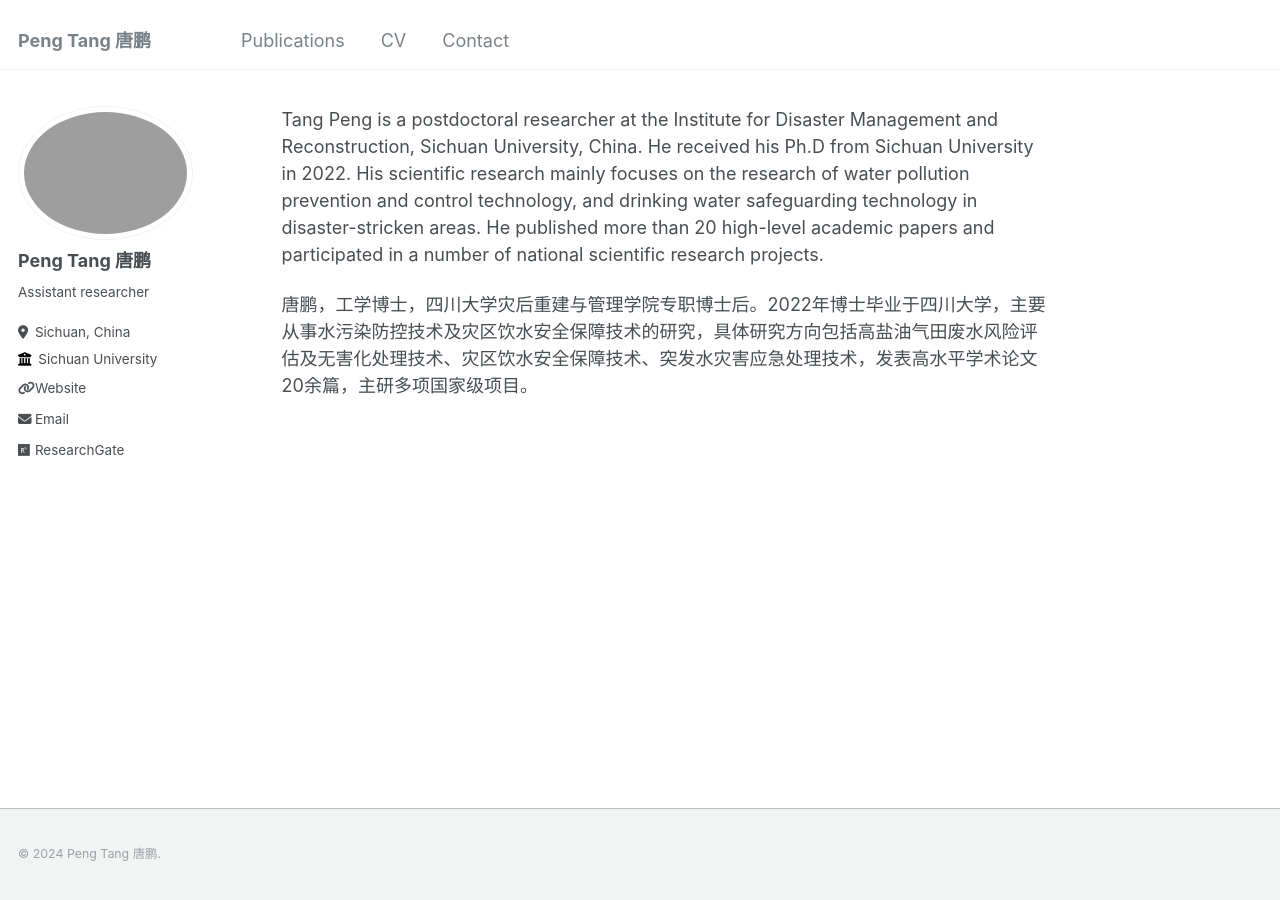
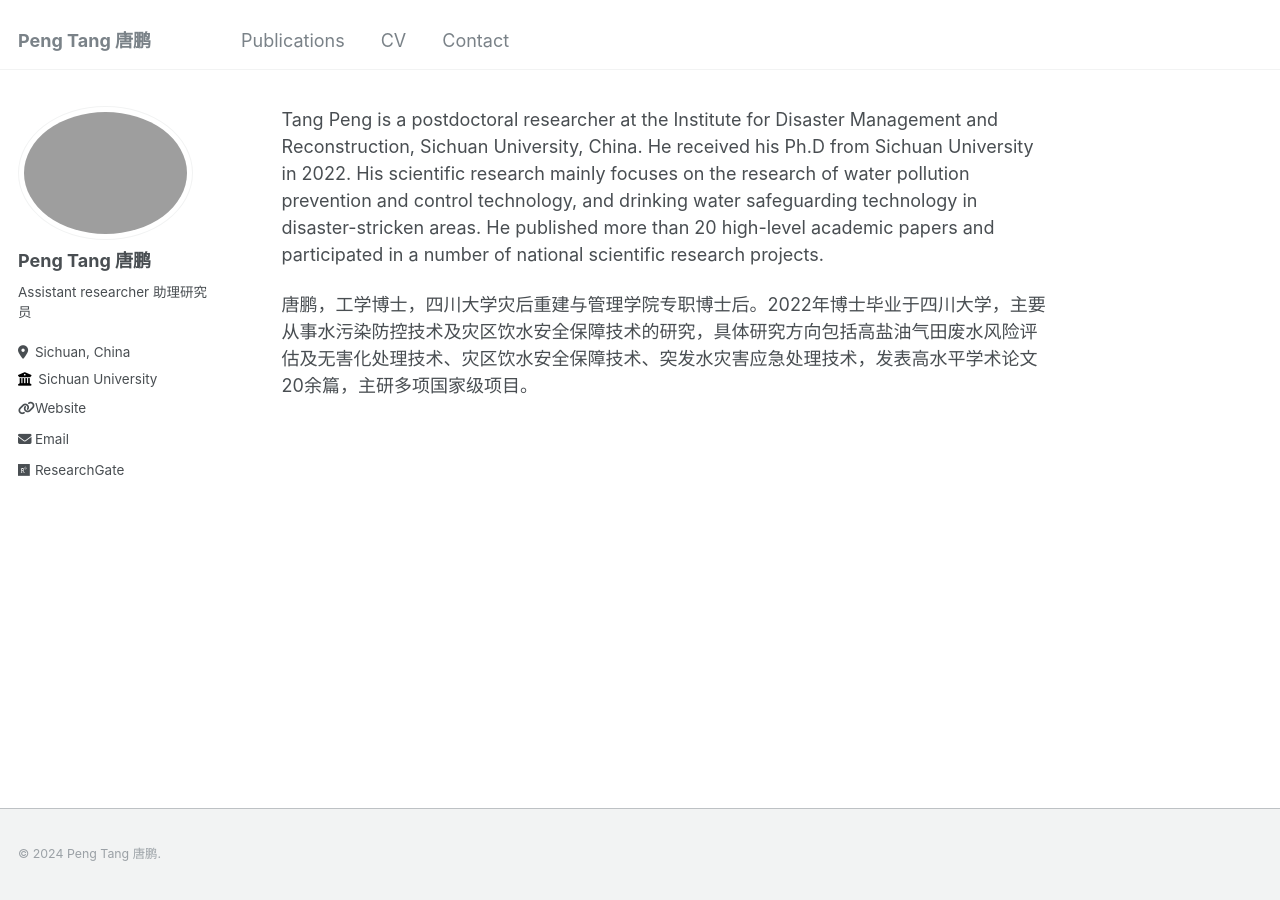
Before and after one commit to Peng-Tang-Env/Peng-Tang-Env.github.io, a Jekyll site: the page built from _pages/about.md, in a window 1280 px wide. Built offline with Jekyll 4.4.1, drawn with Linux system fonts in a browser that asks for light colours.

Commit message:
Update _config.yml

```diff
--- a/_config.yml
+++ b/_config.yml
@@ -23,7 +23,7 @@ author:
   # Biographic information
   avatar           : "tp.jpg"
   name             : "Peng Tang 唐鹏"
-  bio              : "Assistant researcher"
+  bio              : "Assistant researcher 助理研究员"
   location         : "Sichuan, China"
   employer         : "Sichuan University"
   uri              : "https://idmr.scu.edu.cn/info/1023/1226.htm"
```
